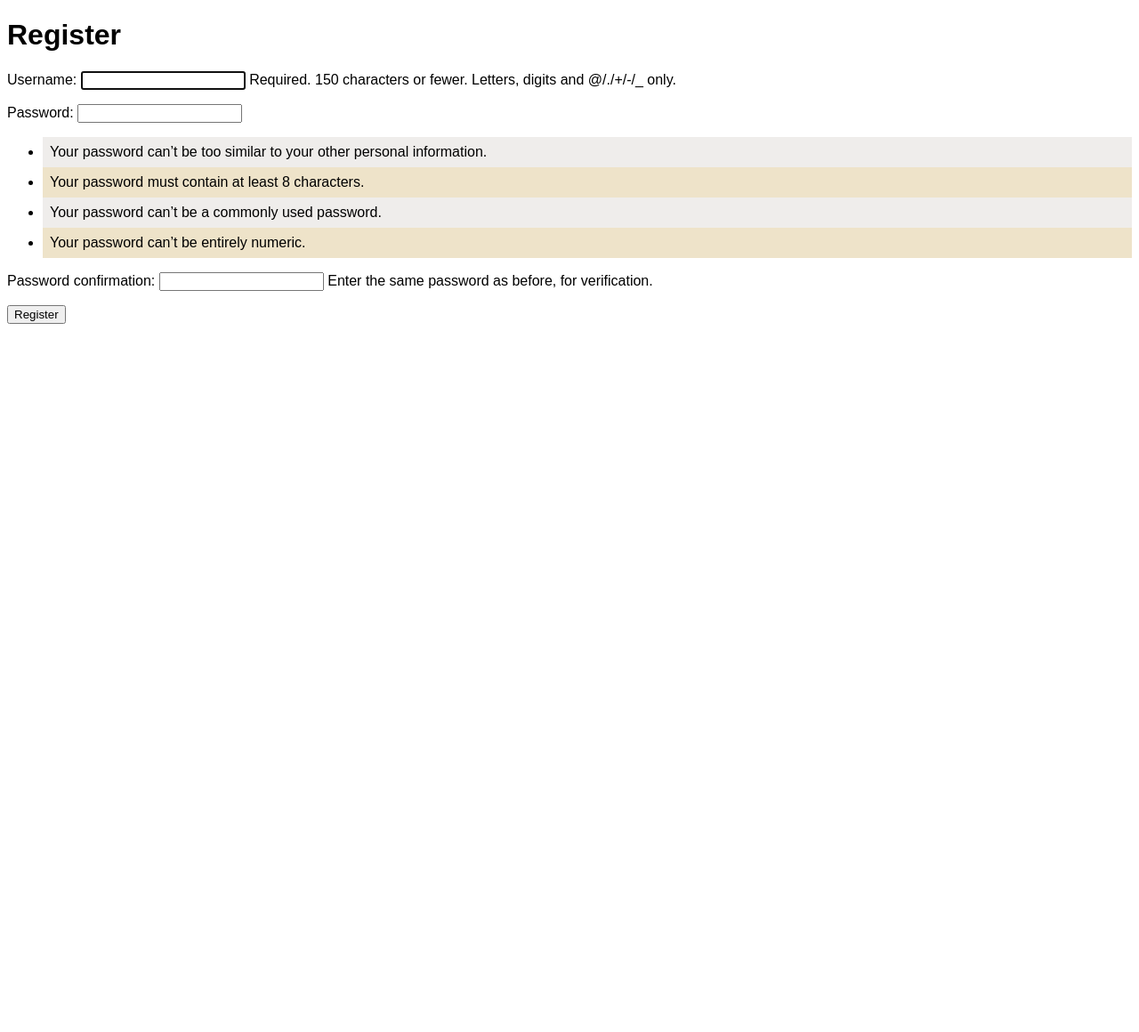
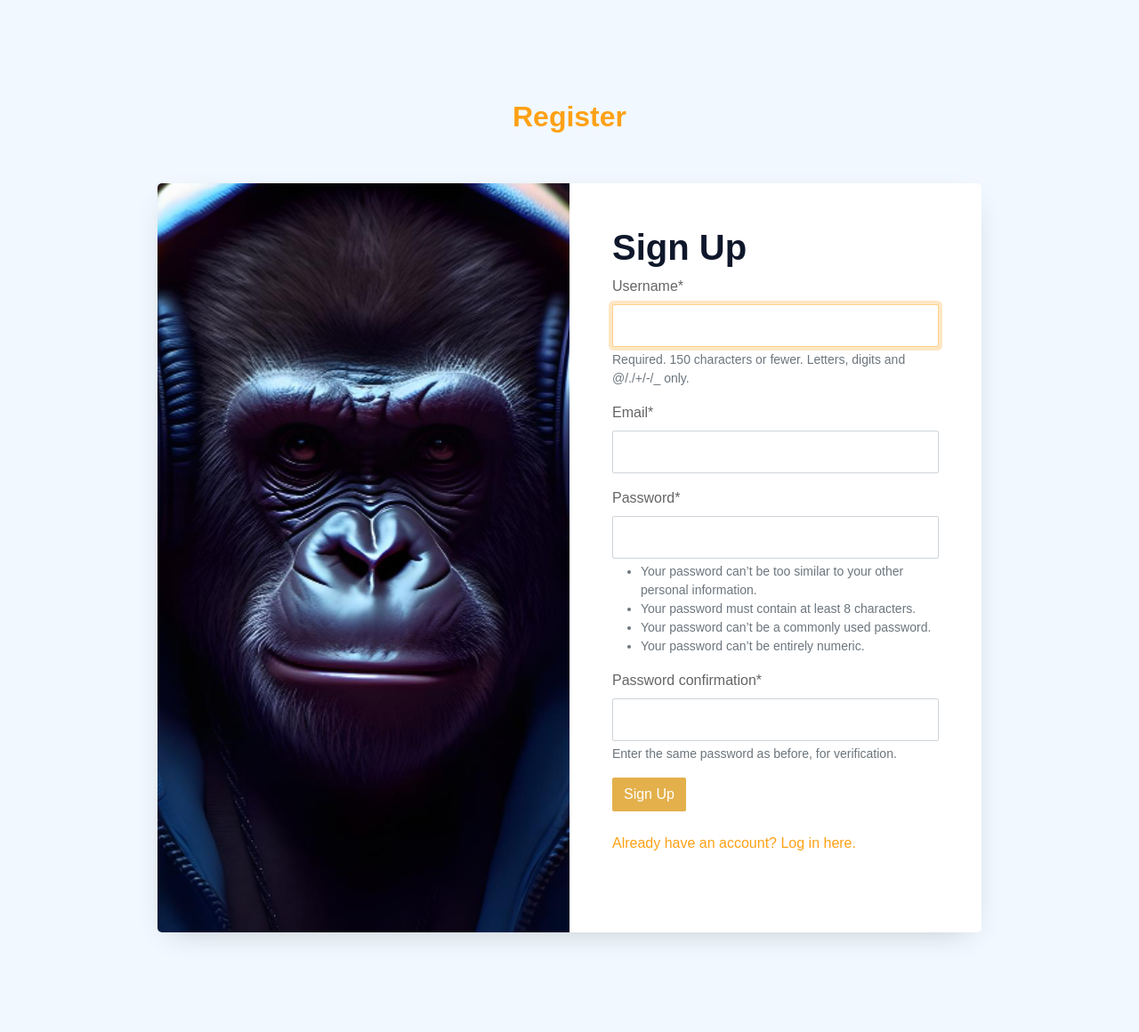
Before and after one commit to Olbotron/mixedapes, a Django app: page /users/register/ in a window 1280 px wide. Shown: the whole page at 89% size. Before the commit the page ends 364 px from the top, so only its background shows below. Run offline with Django 4.2, Linux system fonts and the light colour scheme; some libraries are stand-ins or nearby versions.

Commit message:
Add: Log in and Sign up pages saving before fixing redirect

```diff
--- a/user/forms.py
+++ b/user/forms.py
@@ -1,10 +1,10 @@
 from django import forms
+from django.contrib.auth.forms import UserCreationForm
 from django.contrib.auth.models import User
-from django.contrib.auth.forms import UserCreationForm
 
-class UserRegistrationForm(UserCreationForm):
+class CustomUserCreationForm(UserCreationForm):
     email = forms.EmailField(required=True)
 
     class Meta:
         model = User
-        fields = ['username', 'email', 'password1', 'password2']
+        fields = ('username', 'email', 'password1', 'password2')
--- a/user/templates/registration/login.html
+++ b/user/templates/registration/login.html
@@ -45,7 +45,7 @@
 
                         {% endblock %}
 
-                  <p class="text-center">Not a member? <a href="01-signup.php">Sign Up</a></p>
+                  <p class="text-center">Not a member? <a href="{% url 'register' %}">Sign Up</a></p>
                 </div>
               </div>
                 </div>
--- a/user/templates/user/register.html
+++ b/user/templates/user/register.html
@@ -1,16 +1,54 @@
-<!DOCTYPE html>
-<html>
+{% load static %}
+{% load crispy_forms_tags %}
+<!doctype html>
+<html lang="en">
   <head>
-    <title>Register</title>
-    {% load static %}
-    <link rel="stylesheet" href="{% static 'css/tapes.css' %}">
+      <title>Mixed Apes : Register</title>
+    <meta charset="utf-8" />
+    <meta name="viewport" content="width=device-width, initial-scale=1, shrink-to-fit=no" />
+
+    <link href="https://fonts.googleapis.com/css?family=Lato:300,400,700&display=swap" rel="stylesheet" />
+
+    <link rel="stylesheet" href="https://stackpath.bootstrapcdn.com/font-awesome/4.7.0/css/font-awesome.min.css" />
+
+    <link rel="stylesheet" href="{% static 'css/style.css' %}" />
+    <link rel="stylesheet" href="{% static 'css/bootstrap.min.css' %}" />
     </head>
     <body>
-    <h1>Register</h1>
+    <section class="ftco-section">
+        <div class="container">
+            <div class="row justify-content-center">
+                <div class="col-md-6 text-center mb-5">
+                    <h2 class="text-primary">Register</h2>
+                </div>
+            </div>
+            <div class="row justify-content-center">
+                <div class="col-md-12 col-lg-10">
+                    <div class="wrap d-md-flex">
+                        <div class="img" style="background-image: url('{% static 'images/about-3.jpg' %}');">
+                  </div>
+                        <div class="login-wrap p-4 p-md-5">
+                    {% block content %}
+                    <h1>Sign Up</h1>
                     <form method="post">
                         {% csrf_token %}
-        {{ form.as_p }}
-        <button type="submit">Register</button>
+                        <div class="form-group">
+                            {{ form.username|as_crispy_field }}
+                        </div>
+                        <div class="form-group">
+                            {{ form.email|as_crispy_field }}
+                        </div>
+                        <div class="form-group">
+                            {{ form.password1|as_crispy_field }}
+                        </div>
+                        <div class="form-group">
+                            {{ form.password2|as_crispy_field }}
+                        </div>
+                        <button type="submit" class="btn btn-primary">Sign Up</button>
                     </form>
-</body>
-</html>
+
+                    <p class="py-4"><a href="{% url 'login' %}">Already have an account? Log in here.</a></p>
+                    {% endblock %}
+
+{% comment %} </body>
+</html> {% endcomment %}
--- a/user/views.py
+++ b/user/views.py
@@ -1,15 +1,17 @@
 from django.shortcuts import render, redirect
+from django.contrib.auth import login
 from django.contrib.auth.decorators import login_required
-from django.contrib.auth.forms import UserCreationForm
+from .forms import CustomUserCreationForm
 
 def register(request):
     if request.method == 'POST':
-        form = UserCreationForm(request.POST)
+        form = CustomUserCreationForm(request.POST)
         if form.is_valid():
-            form.save()
-            return redirect('login')  # Redirect to login page after successful registration
+            user = form.save()
+            login(request, user)
+            return redirect('tape_list')  # Redirect to the tape list page after successful registration
     else:
-        form = UserCreationForm()
+        form = CustomUserCreationForm()
     return render(request, 'user/register.html', {'form': form})
 
 @login_required
```
Also changed, not shown: tape/templates/tape/tape_list.html (+5 -3 lines), db.sqlite3. Lines whose indentation alone changed are shown as unchanged.
